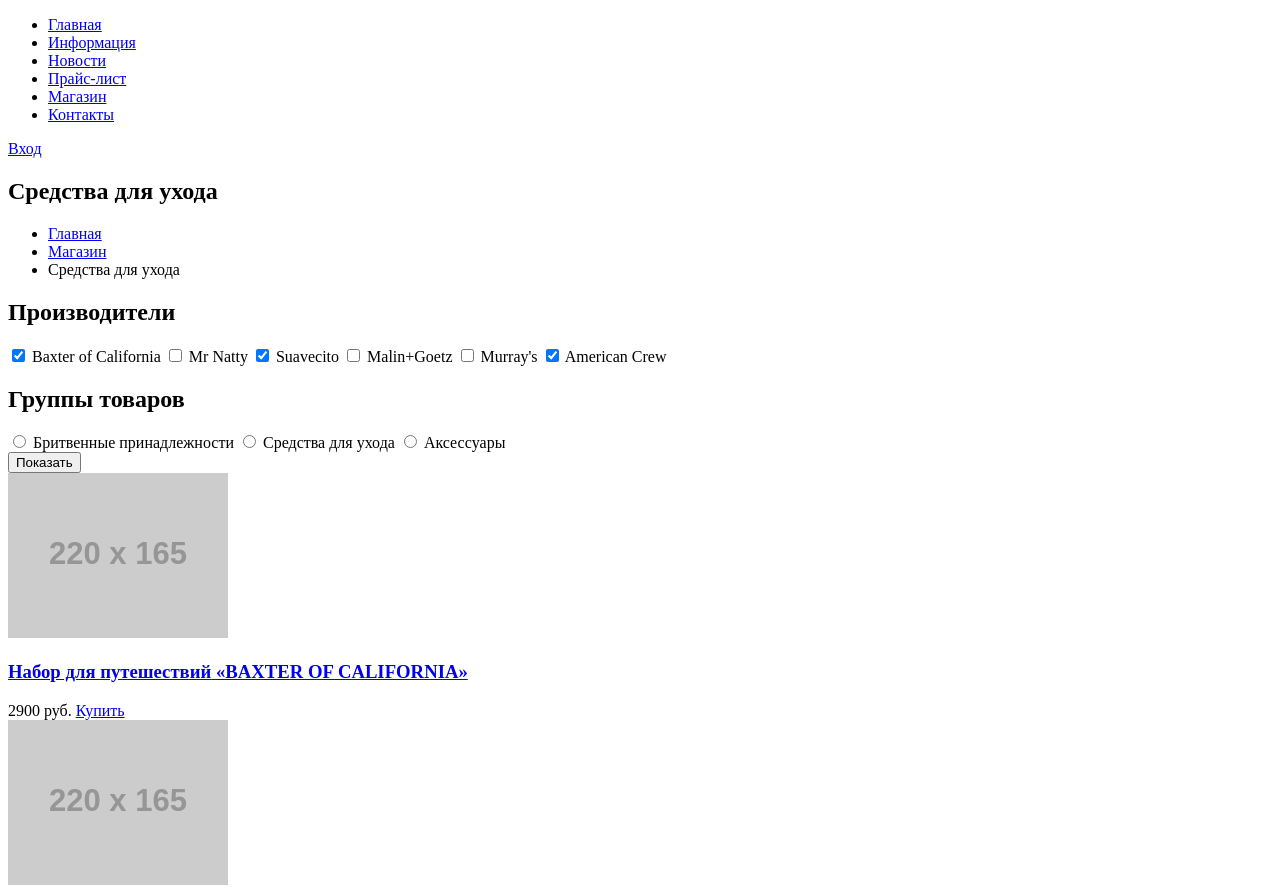
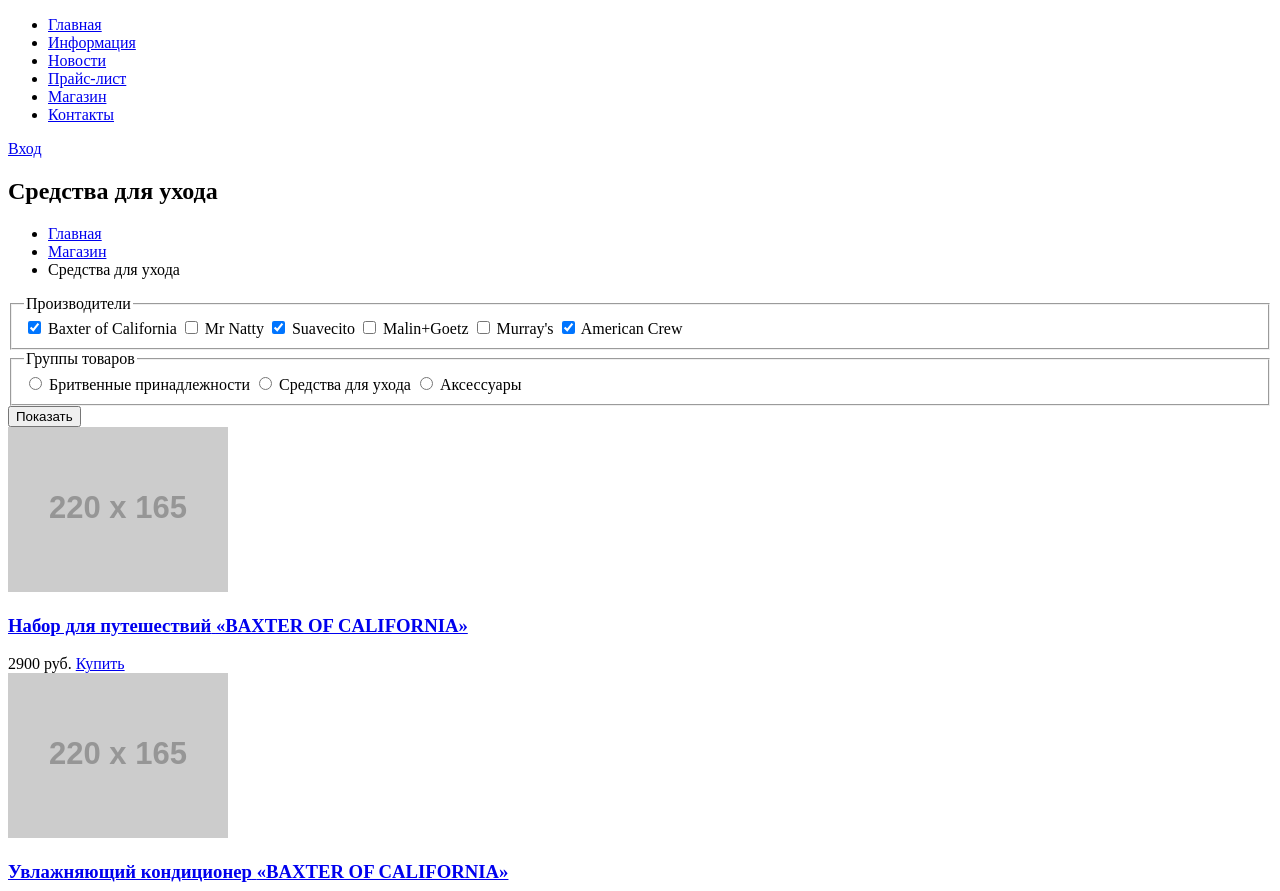
Before and after one commit to Bludniy/htmlacademy-htmlcss-basic--barbershop, a plain HTML site: page catalog.html in a window 1280 px wide. Shown: the top 891 px of the page. Drawn offline with Linux system fonts and the light colour scheme; placeholder pictures from the web are drawn by us.

Commit message:
Фильтры для выборки товаров свёрстаны с использованием элемента <fieldset>
Элементы <fieldset> и <legend> придают осмысленности разметке фильтров.

```diff
--- a/catalog.html
+++ b/catalog.html
@@ -40,11 +40,9 @@
       </section>
       <!--Filters by brands and categories----------------------------------->
       <aside class="filters">
-          <form action="#" method="post">
-            <div class="filters-brands">
-              <!--TODO: Элемент h2 заменить на fieldset и legend-->
-              <h2>Производители</h2>
-              <!--TODO: можно использовать элемент ul-->
+        <form class="filters-form" action="#" method="post">
+          <fieldset class="filters-brands">
+            <legend class="filters-title">Производители</legend>
             <input id="checkbox1" type="checkbox" value="Baxter of California"
                 checked>
             <label for="checkbox1">Baxter of California</label>
@@ -58,9 +56,9 @@
             <label for="checkbox5">Murray's</label>
             <input id="checkbox6" type="checkbox" value="American Crew" checked>
             <label for="checkbox6">American Crew</label>
-            </div>
-            <div class="category">
-              <h2>Группы товаров</h2>
+          </fieldset>
+          <fieldset class="filters-category">
+            <legend class="filters-title">Группы товаров</legend>
             <input id="radio1" type="radio" name="item-category" value="Бритвенные
                 принадлежности">
             <label for="radio1">Бритвенные принадлежности</label>
@@ -69,7 +67,7 @@
             <label for="radio2">Средства для ухода</label>
             <input id="radio3" type="radio" name="item-category" value="Аксесcуары">
             <label for="radio3">Аксесcуары</label>
-            </div>
+          </fieldset>
           <input class="btn" type="submit" name="show-results" value="Показать">
         </form>
       </aside>
```
Lines whose indentation alone changed are shown as unchanged.
